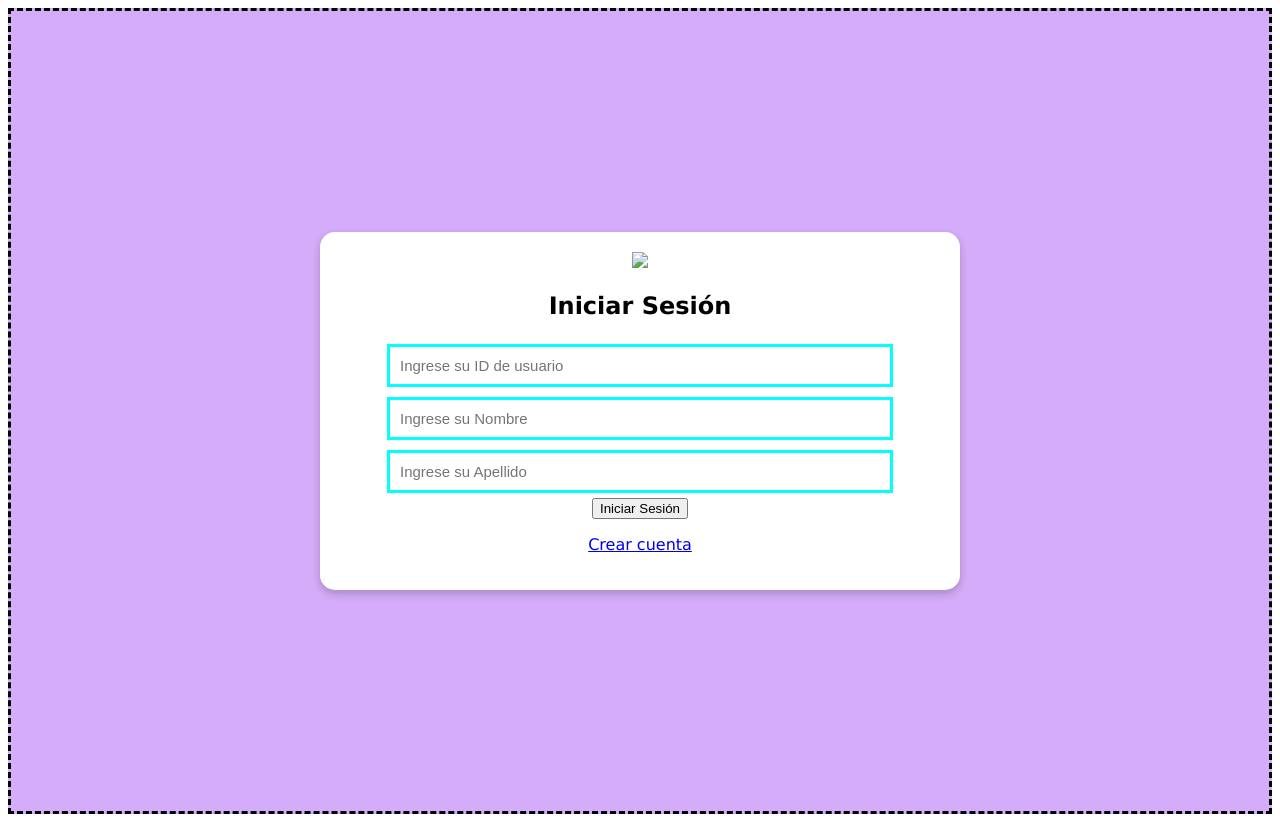
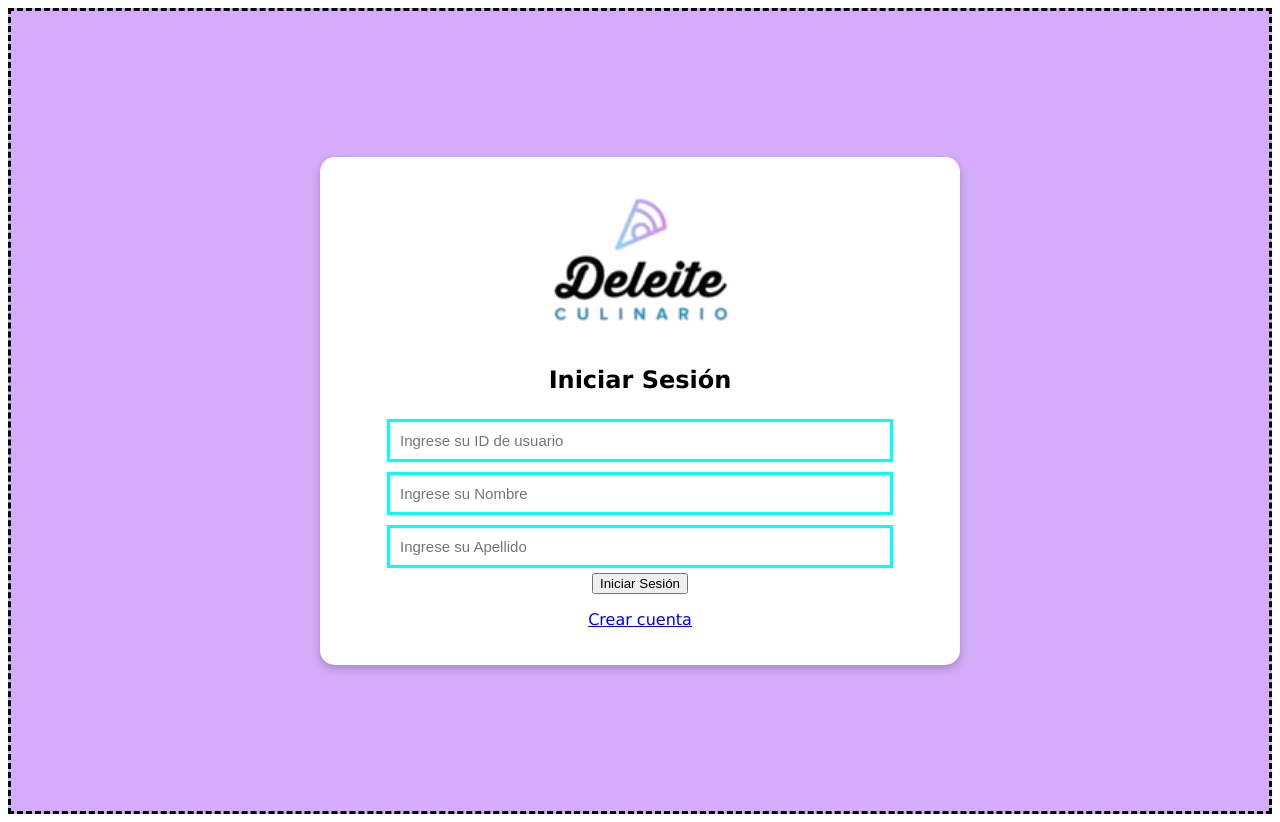
Before and after one commit to Jaz0550/web, a website: page index.html in a window 1280 px wide. Drawn offline with Linux system fonts and the light colour scheme; the site is published under a folder, as on GitHub Pages, so addresses that start at the root find nothing.

Commit message:
Update index.html

```diff
--- a/index.html
+++ b/index.html
@@ -10,7 +10,7 @@
 <body>
     <div id="login">
         <section class="login">
-            <img width="250px" src="/Deleite_Culinario_png.png" />
+            <img width="250px" src="Deleite_Culinario_png.png" />
             <h1>Iniciar Sesión</h1>
             <input class="controls" type="text" id="usuario_id" placeholder="Ingrese su ID de usuario">
             <input class="controls" type="text" id="nombre" placeholder="Ingrese su Nombre">
```
